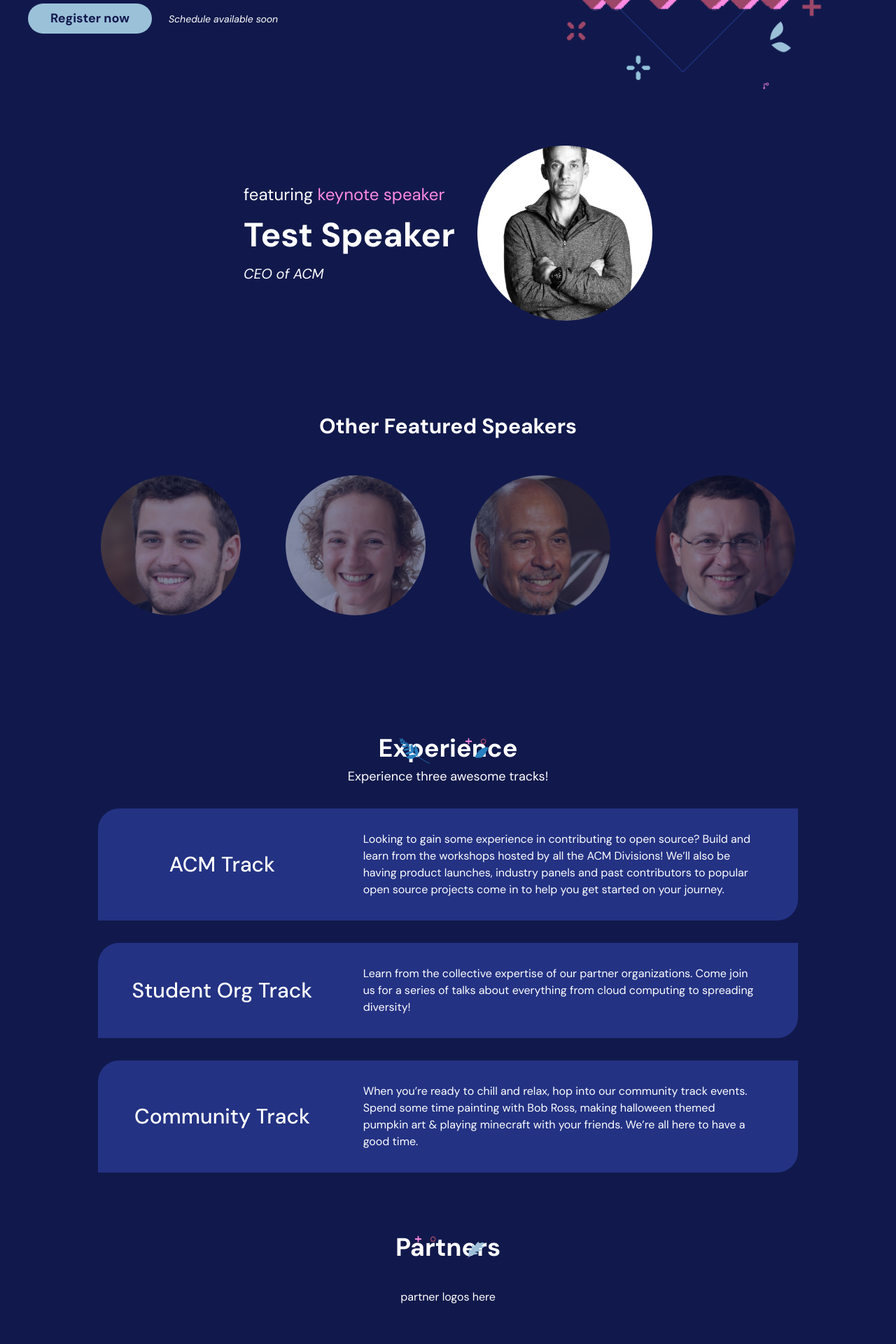
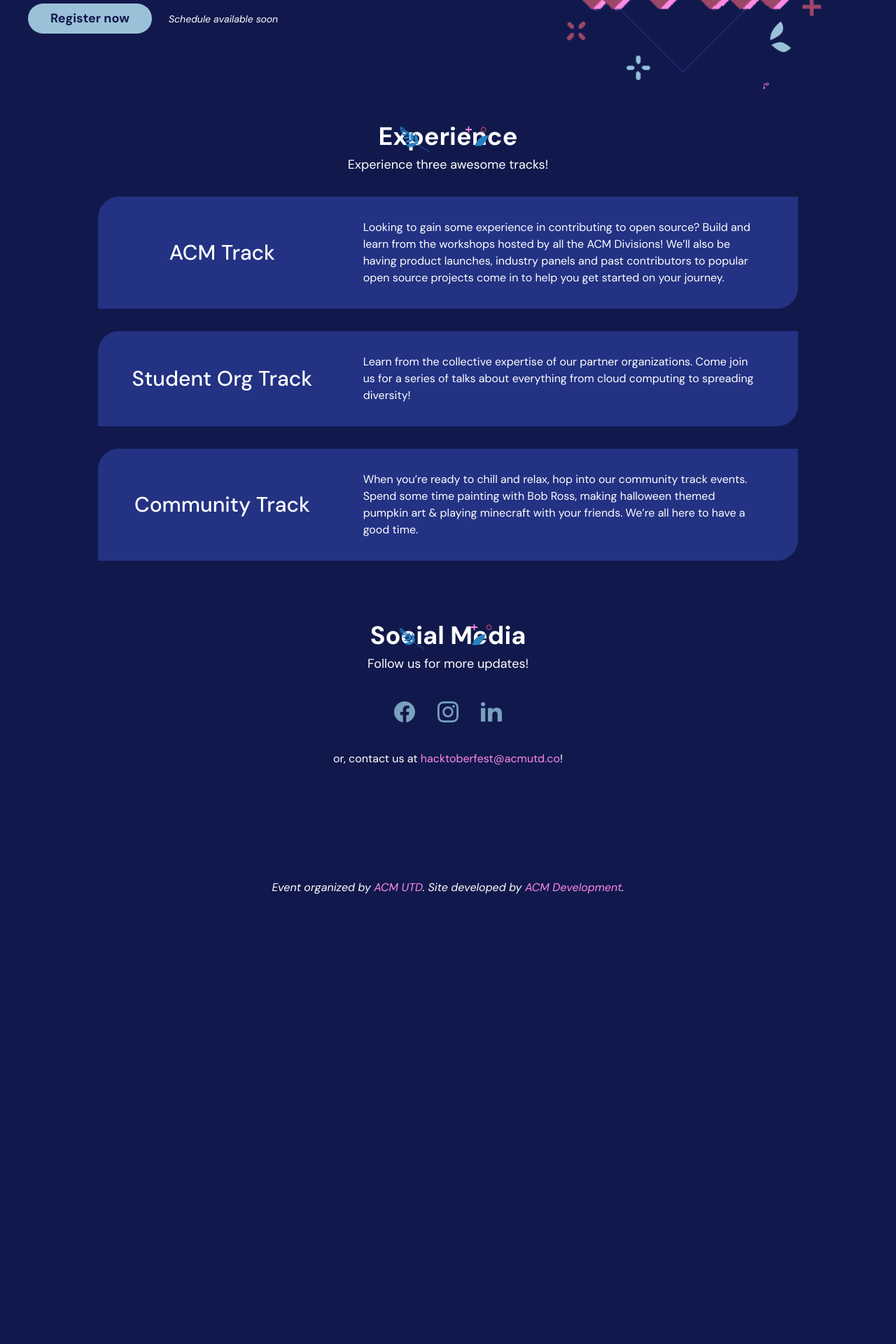
Before and after one commit to acmutd/hacktoberfest-site, a Next.js app: page / in a window 1280 px wide. Shown: the part 400-2320 px from the top of the page at 70% size. After the commit the page ends 1712 px from the top, so only its background shows below. Built offline with nearby package versions, Linux system fonts and the light colour scheme.

Commit message:
Final changes for initial deploy

```diff
--- a/components/footer.tsx
+++ b/components/footer.tsx
@@ -1,12 +1,12 @@
-const Footer = () => (
+const Footer = (): JSX.Element => (
   <div className='mt-32 text-center py-8 italic'>
     Event organized by{' '}
     <a href='//www.acmutd.co/' className='text-fuschia'>
       ACM UTD
     </a>
     . Site developed by{' '}
-    <a href='//adityarathod.github.io/' className='text-fuschia'>
-      Aditya Rathod
+    <a href='//github.com/acmutd/Development' className='text-fuschia'>
+      ACM Development
     </a>
     .
   </div>
--- a/components/track-card.tsx
+++ b/components/track-card.tsx
@@ -18,7 +18,8 @@ const TrackCard: FunctionComponent<TrackCardProps> = (
           borderBottomRightRadius: '30px',
           maxWidth: '1000px',
         }}
-        onClick={() => setVisible(!visible)}>
+        // eslint-disable-next-line @typescript-eslint/no-empty-function
+        onClick={() => {} /*setVisible(!visible)*/}>
         <div className='w-1/3 font-medium text-3xl'>{props.name}</div>
         <div className='w-2/3 text-left px-10'>{props.description}</div>
       </button>
--- a/pages/index.tsx
+++ b/pages/index.tsx
@@ -28,15 +28,15 @@ const Home = (): JSX.Element => {
       <section ref={homeRef}>
         <Hero />
       </section>
-      <section>
+      {/* <section>
         <Speakers />
-      </section>
+      </section> */}
       <section ref={experienceRef}>
         <Tracks />
       </section>
-      <section ref={partnersRef}>
+      {/* <section ref={partnersRef}>
         <Partners />
-      </section>
+      </section> */}
       <section ref={socialMediaRef}>
         <SocialMedia />
       </section>
```
